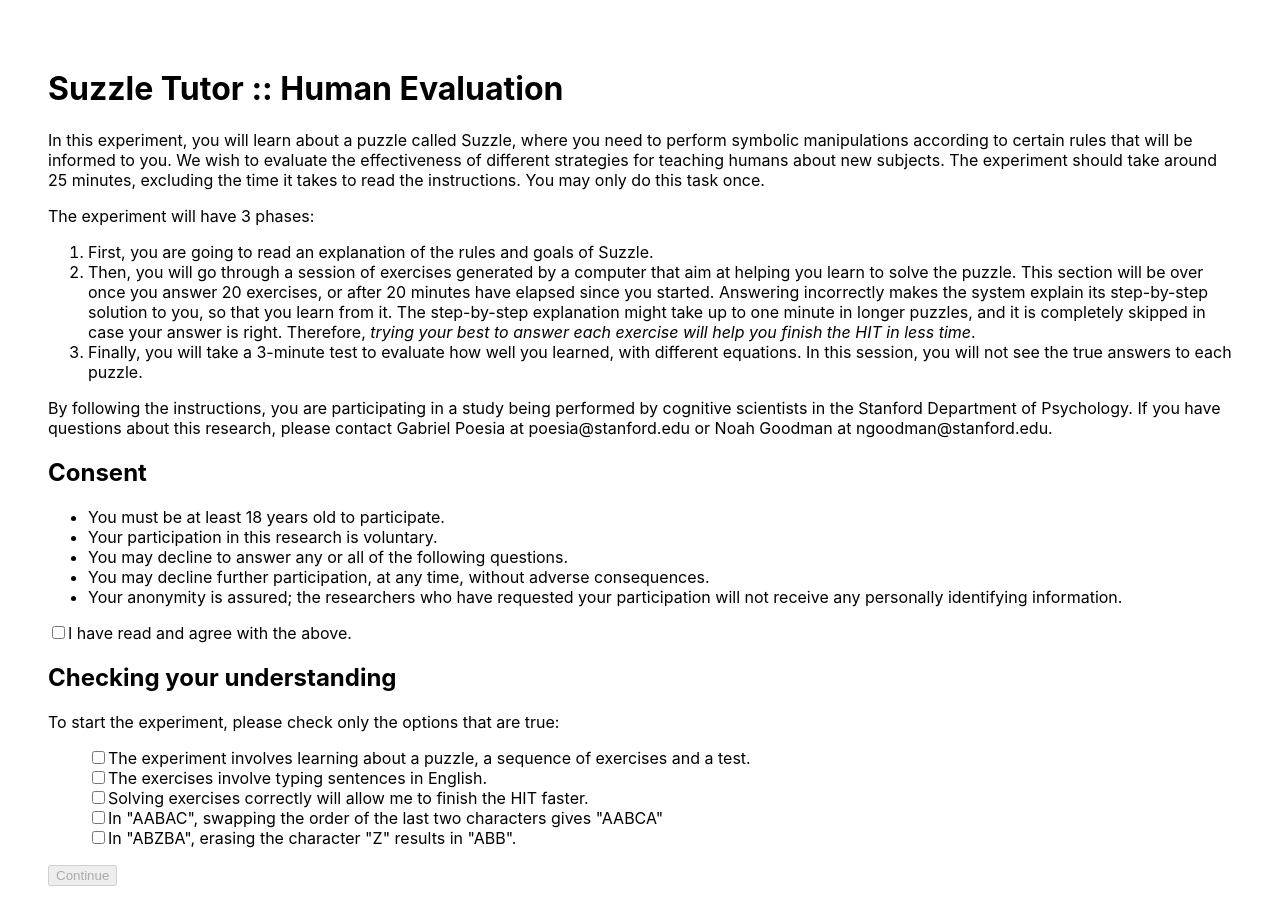
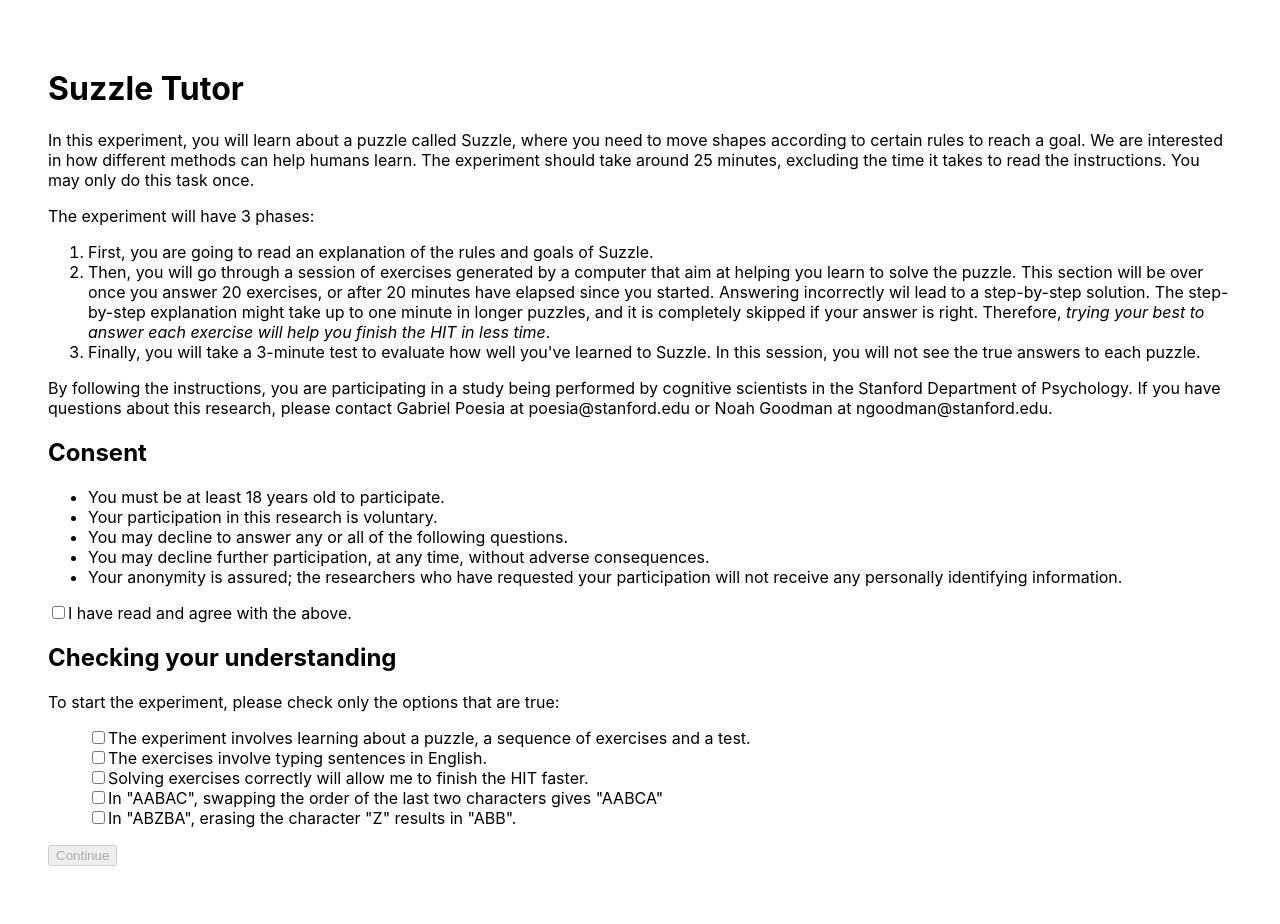
Before and after one commit to gpoesia/socratic-tutor, a Next.js app in the folder webapp/: page /instructions in a window 1280 px wide. Shown: the top 924 px of the page. Built offline with nearby package versions, Linux system fonts and the light colour scheme.

Commit message:
Make Noah's suggested changes to the Consent text

```diff
--- a/webapp/pages/instructions.js
+++ b/webapp/pages/instructions.js
@@ -22,15 +22,13 @@ const Instructions = () => {
 
   return (
     <div className="content">
-      <h1>Suzzle Tutor :: Human Evaluation</h1>
+      <h1>Suzzle Tutor</h1>
       <p>
         In this experiment, you will learn about a puzzle called Suzzle,
-        where you need to perform symbolic manipulations according to certain rules that will
-        be informed to you.
-        We wish to evaluate the effectiveness of different strategies for teaching humans
-        about new subjects.
-        The experiment should take around 25 minutes, excluding the time it takes to read the instructions.
-        You may only do this task once.
+        where you need to move shapes  according to certain rules to reach a goal.
+        We are interested in how different methods can help humans learn.
+        The experiment should take around 25 minutes, excluding the time it takes
+        to read the instructions. You may only do this task once.
     </p>
 
     <p>
@@ -40,11 +38,15 @@ const Instructions = () => {
       <li>First, you are going to read an explanation of the rules and goals of Suzzle.</li>
       <li>
         Then, you will go through a session of exercises generated by a computer that aim at
-        helping you learn to solve the puzzle. This section will be over once you answer 20 exercises, or after 20 minutes have elapsed since you started.
-        Answering incorrectly makes the system explain its step-by-step solution to you, so that you learn from it. The step-by-step explanation might take up to one minute in longer puzzles, and it is completely skipped
-        in case your answer is right.
+        helping you learn to solve the puzzle.
+        This section will be over once you answer 20 exercises, or after 20 minutes have elapsed since you started.
+        Answering incorrectly wil lead to a step-by-step solution. The step-by-step explanation might take up to one minute in longer puzzles, and it is completely skipped
+        if your answer is right.
         Therefore, <em>trying your best to answer each exercise will help you finish the HIT in less time</em>.</li>
-      <li>Finally, you will take a 3-minute test to evaluate how well you learned, with different equations. In this session, you will not see the true answers to each puzzle.</li>
+      <li>
+        Finally, you will take a 3-minute test to evaluate how well you've learned to Suzzle.
+        In this session, you will not see the true answers to each puzzle.
+      </li>
     </ol>
 
     <p>
```
